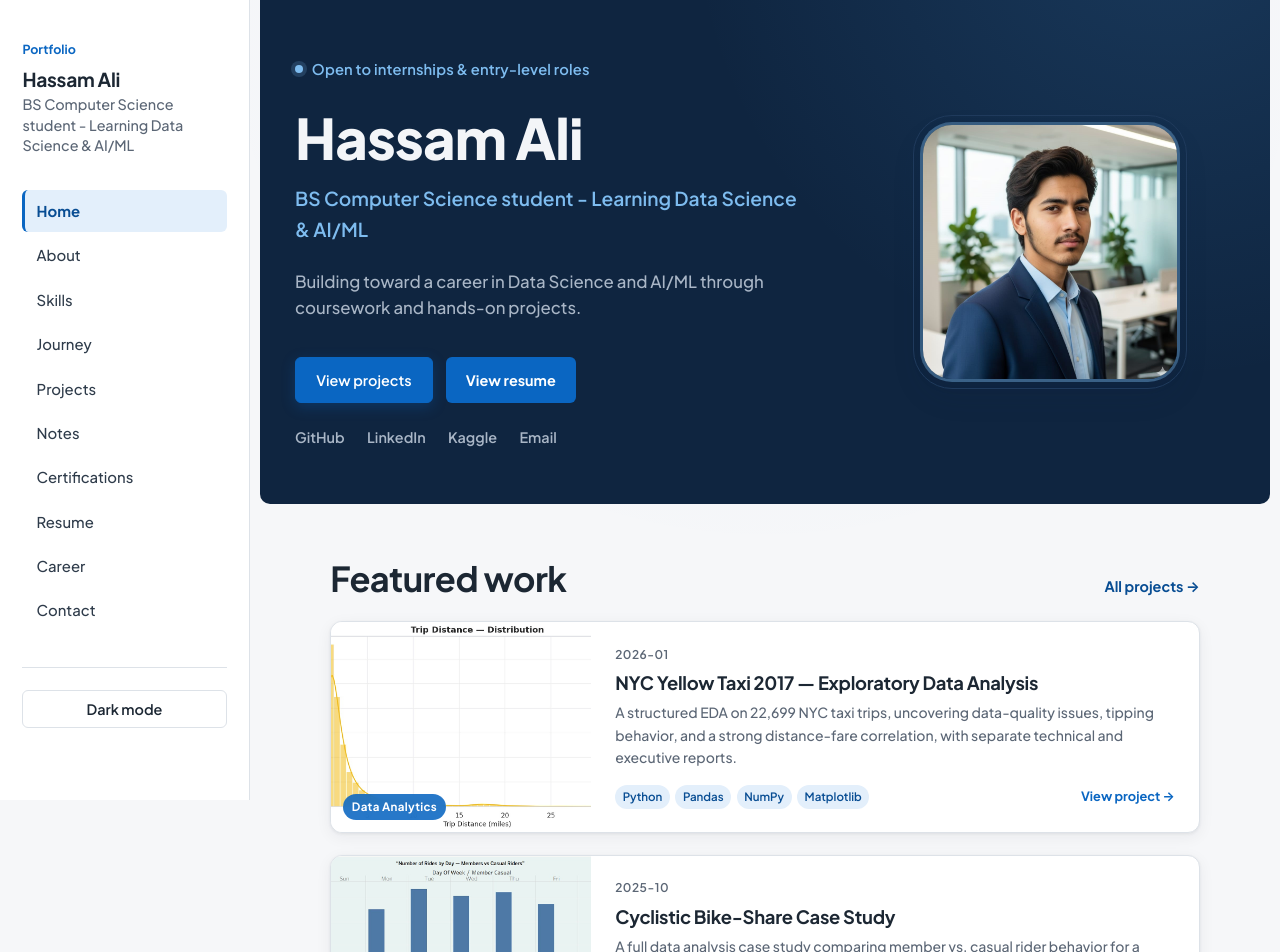
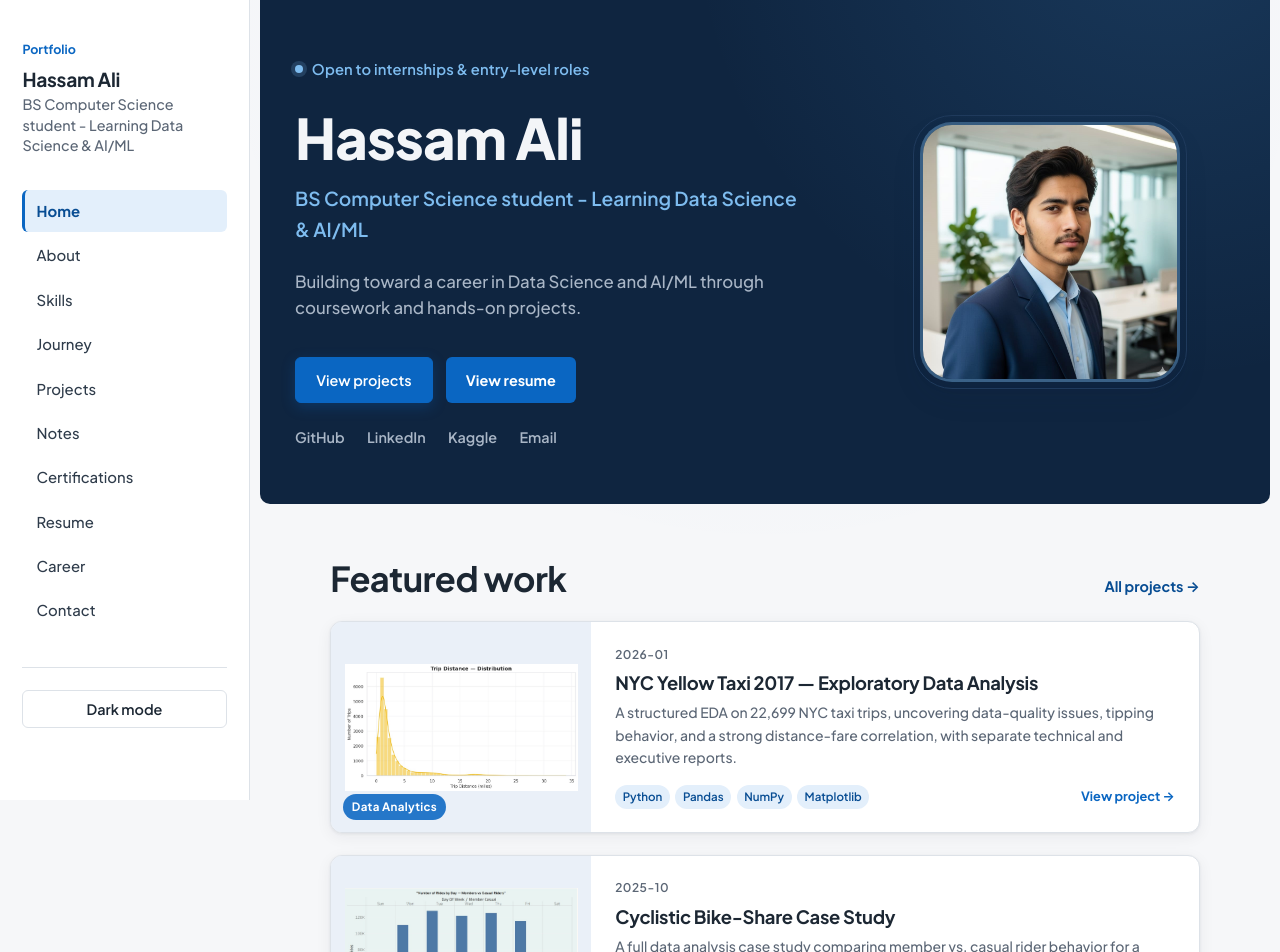
Before and after one commit to thehassamali-commits/portfolio, a React (Vite) app: page / in a window 1280 px wide. Shown: the top 952 px of the page. Built offline with nearby package versions, Linux system fonts and the light colour scheme.

Commit message:
Update ProjectCard.css

```diff
--- a/src/components/ProjectCard.css
+++ b/src/components/ProjectCard.css
@@ -26,13 +26,18 @@
   overflow: hidden;
   background: var(--color-surface-alt);
   flex-shrink: 0;
+  display: flex;
+  align-items: center;
+  justify-content: center;
+  padding: 0.85rem;
 }
 
 .project-card-image img {
   width: 100%;
   height: 100%;
-  object-fit: cover;
+  object-fit: contain;
   display: block;
+  border-radius: 6px;
   transition: transform 260ms ease;
 }
 
```
